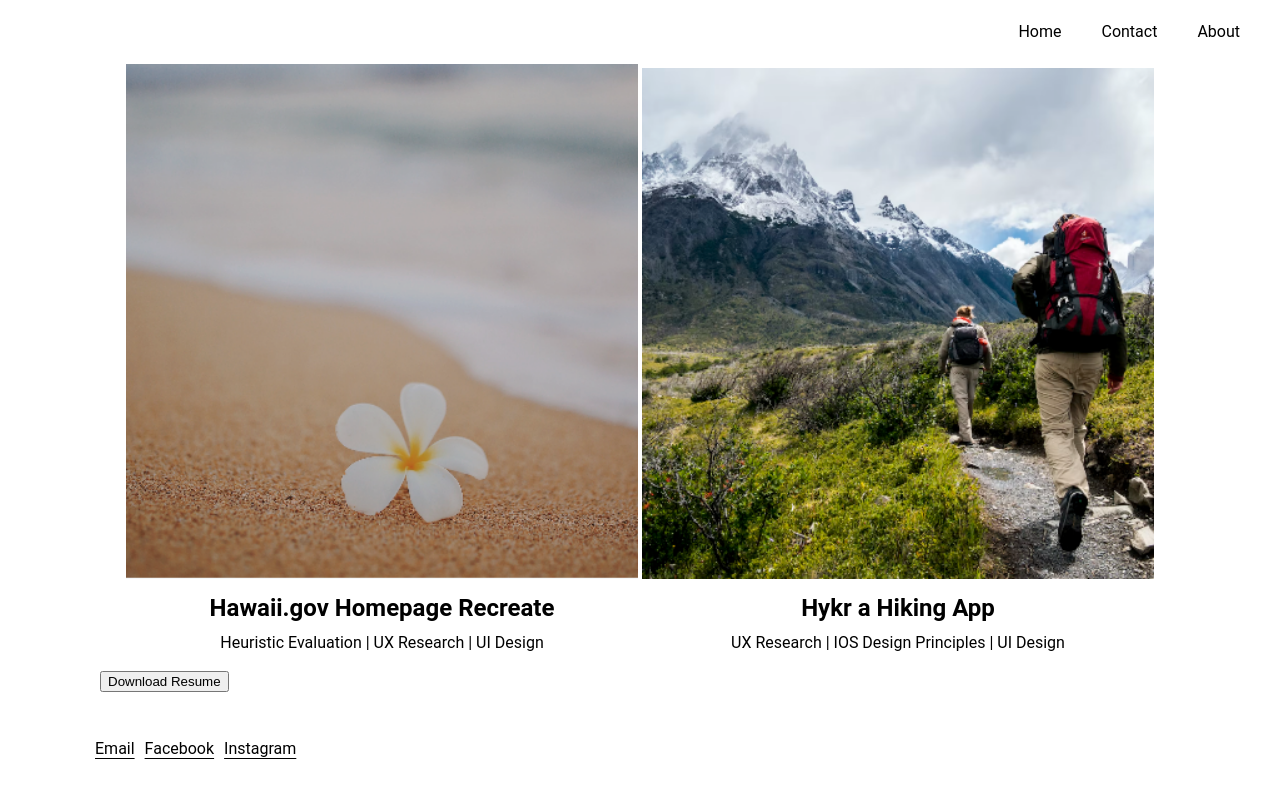
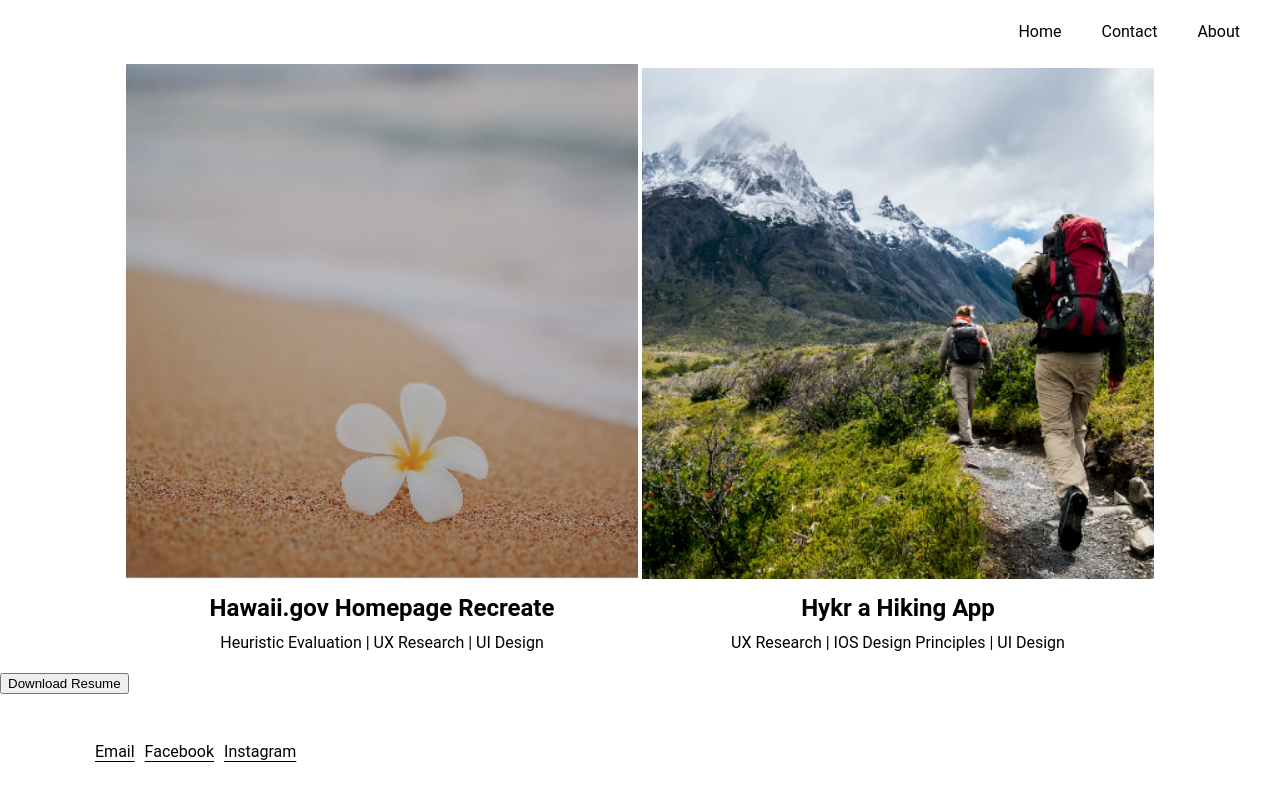
Before and after one commit to agardner007/Portfolio2, a plain HTML site: page index.html in a window 1280 px wide. Drawn offline with Linux system fonts and the light colour scheme.

Commit message:
lame update

```diff
--- a/css/style.css
+++ b/css/style.css
@@ -248,11 +248,7 @@ body {
   .projectBlock {
     text-align: center;
   }
-  .button {
-    margin-left: 100px;
-    display: flex;
 
-  }
   .Email {
         padding-left: 10px;
     text-underline-position: under;
@@ -278,7 +274,7 @@ body {
   }
   .button {
     transition: transform 0.2s ease-in-out;
-    color: blue;
+    color: blue !important;
   }
   .button:hover {
     transform: scale(1.1);
```
Also changed, not shown: 1 other file.
